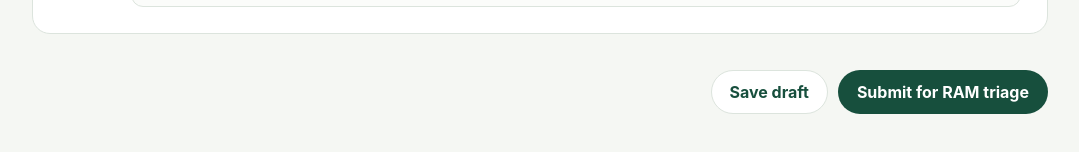
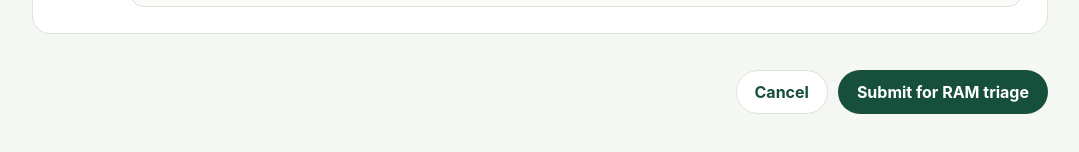
Before and after one commit to neophilism/RAM-Marketplace, a Next.js app: page /farm/new in a window 1280 px wide. Shown: the part 1637-1789 px from the top of the page, without its empty margins (100-1179 px from the left). Built offline with nearby package versions, Linux system fonts and the light colour scheme.

Commit message:
ui: wire farm submission form to validated API

```diff
--- a/app/farm/new/page.tsx
+++ b/app/farm/new/page.tsx
@@ -1,3 +1,5 @@
+import Link from "next/link";
+
 export default function NewAnimalPage() {
   return (
     <section className="page narrow">
@@ -9,7 +11,7 @@ export default function NewAnimalPage() {
         </div>
       </div>
 
-      <form className="formStack">
+      <form className="formStack" action="/api/animal-cases" method="post">
         <section className="panel formSection">
           <div className="sectionNumber">01</div>
           <div>
@@ -56,7 +58,7 @@ export default function NewAnimalPage() {
         </section>
 
         <div className="formActions">
-          <button className="secondaryButton" type="button">Save draft</button>
+          <Link className="secondaryButton" href="/farm">Cancel</Link>
           <button className="primaryButton" type="submit">Submit for RAM triage</button>
         </div>
       </form>
```
